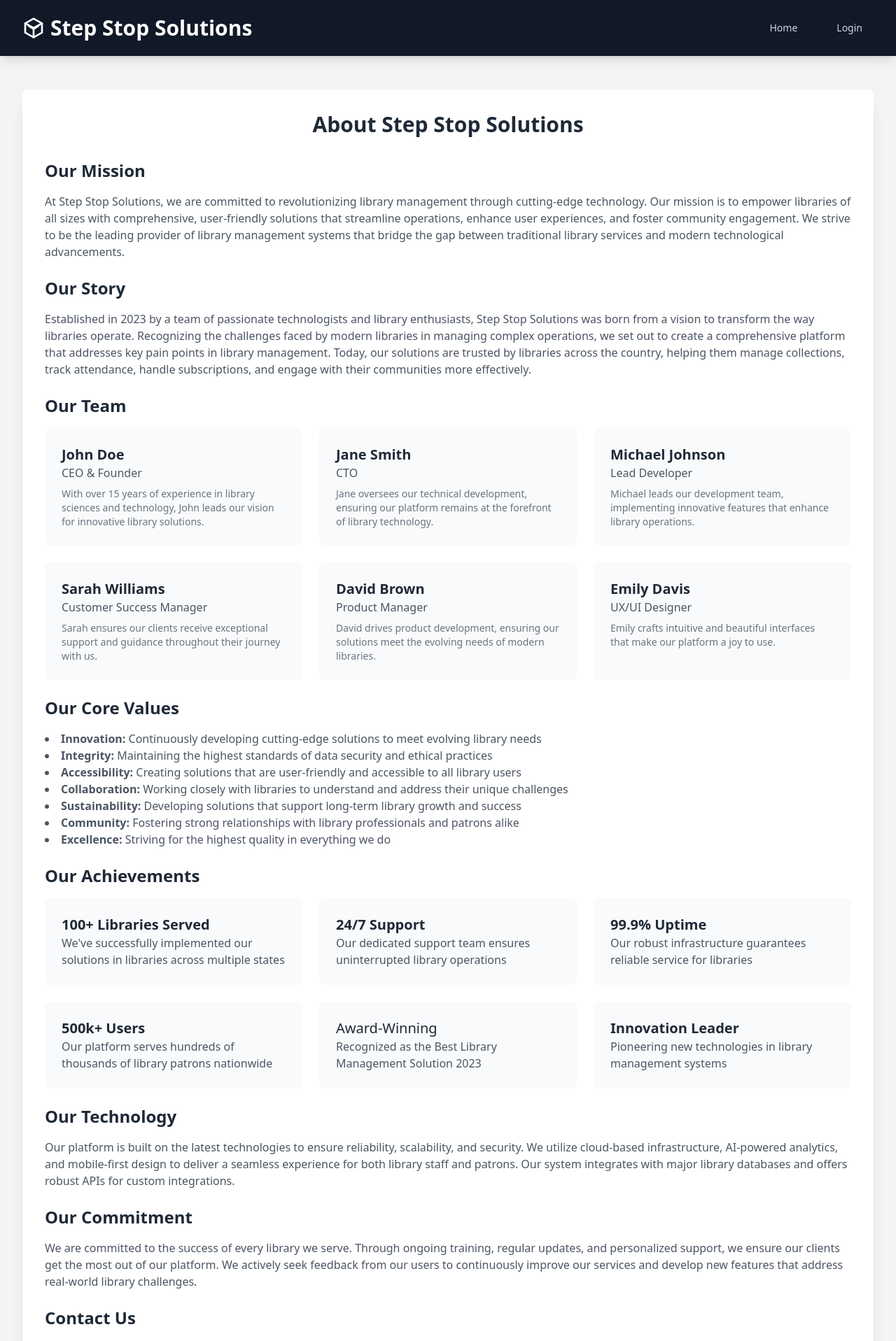
After one commit to kanishkkumarsingh2004/Step-Stop-Solutions, a Django app: page /about-us/ in a window 1280 px wide. The commit adds this page. Shown: the top 1917 px of the page at 70% size. Run offline with Django 5.2, Linux system fonts and the light colour scheme; some libraries are stand-ins or nearby versions.

Commit message:
stylling

```diff
--- a/library/templates/base.html
+++ b/library/templates/base.html
@@ -57,14 +57,14 @@
                     <a href="/" class="text-gray-300 hover:text-white px-4 py-3 rounded-lg text-sm font-medium transition-all duration-300 hover:bg-gray-700">Home</a>
                     {% if user.is_authenticated %}
                         <!-- Dashboard Dropdown -->
-                        <div class="relative group">
-                            <button class="text-gray-300 hover:text-white px-4 py-3 rounded-lg text-sm font-medium transition-all duration-300 hover:bg-gray-700 flex items-center">
+                        <div class="relative">
+                            <button onclick="toggleDashboardMenu()" class="text-gray-300 hover:text-white px-4 py-3 rounded-lg text-sm font-medium transition-all duration-300 hover:bg-gray-700 flex items-center">
                                 Dashboards
                                 <svg class="w-4 h-4 ml-1" fill="none" stroke="currentColor" viewBox="0 0 24 24">
                                     <path stroke-linecap="round" stroke-linejoin="round" stroke-width="2" d="M19 9l-7 7-7-7"></path>
                                 </svg>
                             </button>
-                            <div class="absolute hidden group-hover:block bg-gray-800 rounded-lg shadow-lg mt-1 w-64">
+                            <div id="dashboardMenu" class="absolute hidden bg-gray-800 rounded-lg shadow-lg mt-1 w-64">
                                 <div class="py-2">
                                     {% if user.is_superuser %}
                                         <a href="{% url 'admin_dashboard' %}" class="block px-4 py-2 text-sm text-gray-300 hover:bg-gray-700">Admin Dashboard</a>
@@ -90,6 +90,7 @@
                             </div>
                         </div>
                         <a href="{% url 'user_profile' user.id %}" class="text-gray-300 hover:text-white px-4 py-3 rounded-lg text-sm font-medium transition-all duration-300 hover:bg-gray-700">My Profile</a>
+                        <a href="{% url 'about_us' %}" class="text-gray-300 hover:text-white px-4 py-3 rounded-lg text-sm font-medium transition-all duration-300 hover:bg-gray-700">About Us</a>
                     {% endif %}
                     {% if user.is_authenticated %}
                     <a href="{% url 'logout' %}" class="text-gray-300 hover:text-white px-4 py-3 rounded-lg text-sm font-medium transition-all duration-300 hover:bg-gray-700">Logout</a>
@@ -99,6 +100,7 @@
                 </div>
             </div>
         </div>
+
         <!-- Mobile Menu -->
         <div id="mobile-menu" class="hidden md:hidden bg-gray-900 fixed inset-0 z-40 mt-20 overflow-y-auto">
             <div class="px-6 py-8 space-y-4">
@@ -207,7 +209,7 @@
                     <p class="text-sm text-gray-300 mb-3 sm:mb-4">Want to register your library with us?</p>
                     <div class="flex flex-col space-y-3 sm:space-y-0 sm:flex-row sm:space-x-4">
                         {% if user.is_authenticated and not user.is_vendor %}
-                        <a href="{% url 'apply_for_vendor' %}" class="bg-blue-600 text-white px-4 sm:px-6 py-2 rounded-lg hover:bg-blue-700 text-sm transition-colors duration-200 text-center">
+                        <a href="{% url 'apply_vendor' %}" class="bg-blue-600 text-white px-4 sm:px-6 py-2 rounded-lg hover:bg-blue-700 text-sm transition-colors duration-200 text-center">
                             Apply for Vendor
                         </a>
                         {% elif not user.is_authenticated %}
@@ -226,4 +228,19 @@
         </div>
     </footer>
 </body>
+<script>
+    function toggleDashboardMenu() {
+        const menu = document.getElementById('dashboardMenu');
+        menu.classList.toggle('hidden');
+    }
+
+    // Close the dropdown if clicked outside
+    document.addEventListener('click', function(event) {
+        const dashboardMenu = document.getElementById('dashboardMenu');
+        const button = document.querySelector('button[onclick="toggleDashboardMenu()"]');
+        if (!button.contains(event.target) && !dashboardMenu.contains(event.target)) {
+            dashboardMenu.classList.add('hidden');
+        }
+    });
+</script>
 </html>
--- a/library/templates/library/manage_reviews.html
+++ b/library/templates/library/manage_reviews.html
@@ -3,13 +3,11 @@
 {% block content %}
 <div class="max-w-7xl mx-auto px-4 py-8">
     <h1 class="text-2xl font-bold mb-6">Manage Reviews for {{ library.venue_name }}</h1>
-
     <div class="bg-white shadow rounded-lg overflow-hidden">
         <table class="min-w-full">
             <thead class="bg-gray-50">
                 <tr>
                     <th class="px-6 py-3 text-left text-xs font-medium text-gray-500 uppercase">User</th>
-                    <th class="px-6 py-3 text-left text-xs font-medium text-gray-500 uppercase">Mobile</th>
                     <th class="px-6 py-3 text-left text-xs font-medium text-gray-500 uppercase">Rating</th>
                     <th class="px-6 py-3 text-left text-xs font-medium text-gray-500 uppercase">Comment</th>
                 </tr>
@@ -19,9 +17,6 @@
                 <tr>
                     <td class="px-6 py-4 whitespace-nowrap text-sm text-gray-900">
                         {{ review.user.get_full_name }}
-                    </td>
-                    <td class="px-6 py-4 whitespace-nowrap text-sm text-gray-500">
-                        {{ review.user.mobile_number }}
                     </td>
                     <td class="px-6 py-4 whitespace-nowrap text-sm text-gray-900">
                         <div class="flex items-center text-yellow-400">
@@ -47,7 +42,6 @@
                 {% endfor %}
             </tbody>
         </table>
-
         <!-- Pagination -->
         <div class="px-6 py-4 border-t border-gray-200">
             {% include 'partials/pagination.html' with page_obj=page_obj %}
--- /dev/null
+++ b/library/templates/users_pages/about_us.html
@@ -0,0 +1,118 @@
+{% extends "base.html" %}
+
+{% block content %}
+<div class="max-w-7xl mx-auto px-4 sm:px-6 lg:px-8 py-12">
+    <div class="bg-white rounded-lg shadow-xl p-8">
+        <h1 class="text-3xl font-bold text-gray-800 mb-8 text-center">About Step Stop Solutions</h1>
+
+        <div class="prose max-w-none">
+            <h2 class="text-2xl font-semibold text-gray-800 mb-4">Our Mission</h2>
+            <p class="text-gray-600 mb-6">
+                At Step Stop Solutions, we are committed to revolutionizing library management through cutting-edge technology. Our mission is to empower libraries of all sizes with comprehensive, user-friendly solutions that streamline operations, enhance user experiences, and foster community engagement. We strive to be the leading provider of library management systems that bridge the gap between traditional library services and modern technological advancements.
+            </p>
+
+            <h2 class="text-2xl font-semibold text-gray-800 mb-4">Our Story</h2>
+            <p class="text-gray-600 mb-6">
+                Established in 2023 by a team of passionate technologists and library enthusiasts, Step Stop Solutions was born from a vision to transform the way libraries operate. Recognizing the challenges faced by modern libraries in managing complex operations, we set out to create a comprehensive platform that addresses key pain points in library management. Today, our solutions are trusted by libraries across the country, helping them manage collections, track attendance, handle subscriptions, and engage with their communities more effectively.
+            </p>
+
+            <h2 class="text-2xl font-semibold text-gray-800 mb-4">Our Team</h2>
+            <div class="grid grid-cols-1 md:grid-cols-2 lg:grid-cols-3 gap-6 mb-6">
+                <div class="bg-gray-50 p-6 rounded-lg">
+                    <h3 class="text-xl font-semibold text-gray-800">John Doe</h3>
+                    <p class="text-gray-600">CEO & Founder</p>
+                    <p class="text-sm text-gray-500 mt-2">With over 15 years of experience in library sciences and technology, John leads our vision for innovative library solutions.</p>
+                </div>
+                <div class="bg-gray-50 p-6 rounded-lg">
+                    <h3 class="text-xl font-semibold text-gray-800">Jane Smith</h3>
+                    <p class="text-gray-600">CTO</p>
+                    <p class="text-sm text-gray-500 mt-2">Jane oversees our technical development, ensuring our platform remains at the forefront of library technology.</p>
+                </div>
+                <div class="bg-gray-50 p-6 rounded-lg">
+                    <h3 class="text-xl font-semibold text-gray-800">Michael Johnson</h3>
+                    <p class="text-gray-600">Lead Developer</p>
+                    <p class="text-sm text-gray-500 mt-2">Michael leads our development team, implementing innovative features that enhance library operations.</p>
+                </div>
+                <div class="bg-gray-50 p-6 rounded-lg">
+                    <h3 class="text-xl font-semibold text-gray-800">Sarah Williams</h3>
+                    <p class="text-gray-600">Customer Success Manager</p>
+                    <p class="text-sm text-gray-500 mt-2">Sarah ensures our clients receive exceptional support and guidance throughout their journey with us.</p>
+                </div>
+                <div class="bg-gray-50 p-6 rounded-lg">
+                    <h3 class="text-xl font-semibold text-gray-800">David Brown</h3>
+                    <p class="text-gray-600">Product Manager</p>
+                    <p class="text-sm text-gray-500 mt-2">David drives product development, ensuring our solutions meet the evolving needs of modern libraries.</p>
+                </div>
+                <div class="bg-gray-50 p-6 rounded-lg">
+                    <h3 class="text-xl font-semibold text-gray-800">Emily Davis</h3>
+                    <p class="text-gray-600">UX/UI Designer</p>
+                    <p class="text-sm text-gray-500 mt-2">Emily crafts intuitive and beautiful interfaces that make our platform a joy to use.</p>
+                </div>
+            </div>
+
+            <h2 class="text-2xl font-semibold text-gray-800 mb-4">Our Core Values</h2>
+            <ul class="list-disc list-inside text-gray-600 mb-6">
+                <li><strong>Innovation:</strong> Continuously developing cutting-edge solutions to meet evolving library needs</li>
+                <li><strong>Integrity:</strong> Maintaining the highest standards of data security and ethical practices</li>
+                <li><strong>Accessibility:</strong> Creating solutions that are user-friendly and accessible to all library users</li>
+                <li><strong>Collaboration:</strong> Working closely with libraries to understand and address their unique challenges</li>
+                <li><strong>Sustainability:</strong> Developing solutions that support long-term library growth and success</li>
+                <li><strong>Community:</strong> Fostering strong relationships with library professionals and patrons alike</li>
+                <li><strong>Excellence:</strong> Striving for the highest quality in everything we do</li>
+            </ul>
+
+            <h2 class="text-2xl font-semibold text-gray-800 mb-4">Our Achievements</h2>
+            <div class="grid grid-cols-1 md:grid-cols-2 lg:grid-cols-3 gap-6 mb-6">
+                <div class="bg-gray-50 p-6 rounded-lg">
+                    <h3 class="text-xl font-semibold text-gray-800">100+ Libraries Served</h3>
+                    <p class="text-gray-600">We've successfully implemented our solutions in libraries across multiple states</p>
+                </div>
+                <div class="bg-gray-50 p-6 rounded-lg">
+                    <h3 class="text-xl font-semibold text-gray-800">24/7 Support</h3>
+                    <p class="text-gray-600">Our dedicated support team ensures uninterrupted library operations</p>
+                </div>
+                <div class="bg-gray-50 p-6 rounded-lg">
+                    <h3 class="text-xl font-semibold text-gray-800">99.9% Uptime</h3>
+                    <p class="text-gray-600">Our robust infrastructure guarantees reliable service for libraries</p>
+                </div>
+                <div class="bg-gray-50 p-6 rounded-lg">
+                    <h3 class="text-xl font-semibold text-gray-800">500k+ Users</h3>
+                    <p class="text-gray-600">Our platform serves hundreds of thousands of library patrons nationwide</p>
+                </div>
+                <div class="bg-gray-50 p-6 rounded-lg">
+                    <h3 class="text-xl font-semi-bold text-gray-800">Award-Winning</h3>
+                    <p class="text-gray-600">Recognized as the Best Library Management Solution 2023</p>
+                </div>
+                <div class="bg-gray-50 p-6 rounded-lg">
+                    <h3 class="text-xl font-semibold text-gray-800">Innovation Leader</h3>
+                    <p class="text-gray-600">Pioneering new technologies in library management systems</p>
+                </div>
+            </div>
+
+            <h2 class="text-2xl font-semibold text-gray-800 mb-4">Our Technology</h2>
+            <p class="text-gray-600 mb-6">
+                Our platform is built on the latest technologies to ensure reliability, scalability, and security. We utilize cloud-based infrastructure, AI-powered analytics, and mobile-first design to deliver a seamless experience for both library staff and patrons. Our system integrates with major library databases and offers robust APIs for custom integrations.
+            </p>
+
+            <h2 class="text-2xl font-semibold text-gray-800 mb-4">Our Commitment</h2>
+            <p class="text-gray-600 mb-6">
+                We are committed to the success of every library we serve. Through ongoing training, regular updates, and personalized support, we ensure our clients get the most out of our platform. We actively seek feedback from our users to continuously improve our services and develop new features that address real-world library challenges.
+            </p>
+
+            <h2 class="text-2xl font-semibold text-gray-800 mb-4">Contact Us</h2>
+            <p class="text-gray-600 mb-4">
+                We're always here to help! Whether you have questions about our services, need technical support, or want to explore partnership opportunities, our team is ready to assist you.
+            </p>
+            <div class="grid grid-cols-1 md:grid-cols-2 gap-6 mb-6">
+                <div class="bg-gray-50 p-6 rounded-lg">
+                    <h3 class="text-xl font-semibold text-gray-800">General Inquiries</h3>
+                    <p class="text-gray-600">
+            <p class="text-gray-600">
+                Email: <a href="mailto:stepstopsolutions@gmail.com" class="text-blue-600 hover:text-blue-800">stepstopsolutions@gmail.com</a><br>
+                Phone: +1 (555) 123-4567<br>
+                Office Hours: Monday - Friday, 9:00 AM - 6:00 PM EST
+            </p>
+        </div>
+    </div>
+</div>
+{% endblock %}
--- a/library/urls.py
+++ b/library/urls.py
@@ -111,10 +111,7 @@ urlpatterns = [
     # Vendor Type Selection
     path('vendor-type/', views.vender_type, name='vender_type'),
 
-    # Registration Views
-    path('apply-for-vendor/library/', views.register_library, name='register_library'),
-    path('apply-for-vendor/coaching/', views.register_coaching, name='register_coaching'),
-    path('apply-for-vendor/', views.apply_for_vendor, name='apply_for_vendor'),
+
 
     # Subscriptions
     path('library/<int:library_id>/manage-subscriptions/', views.manage_subscriptions, name='manage_subscriptions'),
@@ -160,4 +157,10 @@ urlpatterns = [
     path('library/<int:library_id>/add-review/', views.add_review, name='add_review'),
     path('library/<int:library_id>/manage-reviews/', views.manage_reviews, name='manage_reviews'),
     path('library/<int:library_id>/reviews/', views.view_reviews, name='view_reviews'),
+    path('apply-vendor/', views.apply_vendor, name='apply_vendor'),
+     # Registration Views
+    path('apply-vendor/apply-for-vendor/library/', views.register_library, name='register_library'),
+    path('apply-vendor/apply-for-vendor/coaching/', views.register_coaching, name='register_coaching'),
+    path('apply-vendor/apply-for-vendor/', views.apply_for_vendor, name='apply_for_vendor'),
+    path('about-us/', views.about_us, name='about_us'),
 ]
--- a/library/views.py
+++ b/library/views.py
@@ -410,8 +410,25 @@ def all_attendance(request, vendor_id):
             minutes = int((total_seconds % 3600) // 60)
             seconds = int(total_seconds % 60)
             attendance.duration = f"{hours}h {minutes}m {seconds}s"
+
+            # Check if duration exceeds the user's subscription plan duration
+            try:
+                subscription = UserSubscription.objects.filter(
+                    user=attendance.user,
+                    subscription__library=library,
+                    start_date__lte=attendance.check_in_time.date(),
+                    end_date__gte=attendance.check_in_time.date()
+                ).first()
+
+                if subscription:
+                    attendance.exceeded_duration = total_seconds > (subscription.subscription.duration_in_hours * 3600)
+                else:
+                    attendance.exceeded_duration = False
+            except UserSubscription.DoesNotExist:
+                attendance.exceeded_duration = False
         else:
             attendance.duration = "0h 0m 0s"
+            attendance.exceeded_duration = False
 
     return render(request, 'library/all_attendence.html', {
         'attendances': attendances,
@@ -2091,3 +2108,9 @@ def view_reviews(request, library_id):
         'library': library,
         'page_obj': page_obj
     })
+
+def apply_vendor(request):
+    return render(request, 'library/apply_vendor.html')
+
+def about_us(request):
+    return render(request, 'users_pages/about_us.html')
```
Also changed, not shown: library/templates/library/all_attendence.html (+6 -2 lines), library/templates/library/apply_vendor.html (added, +130 -0 lines).
